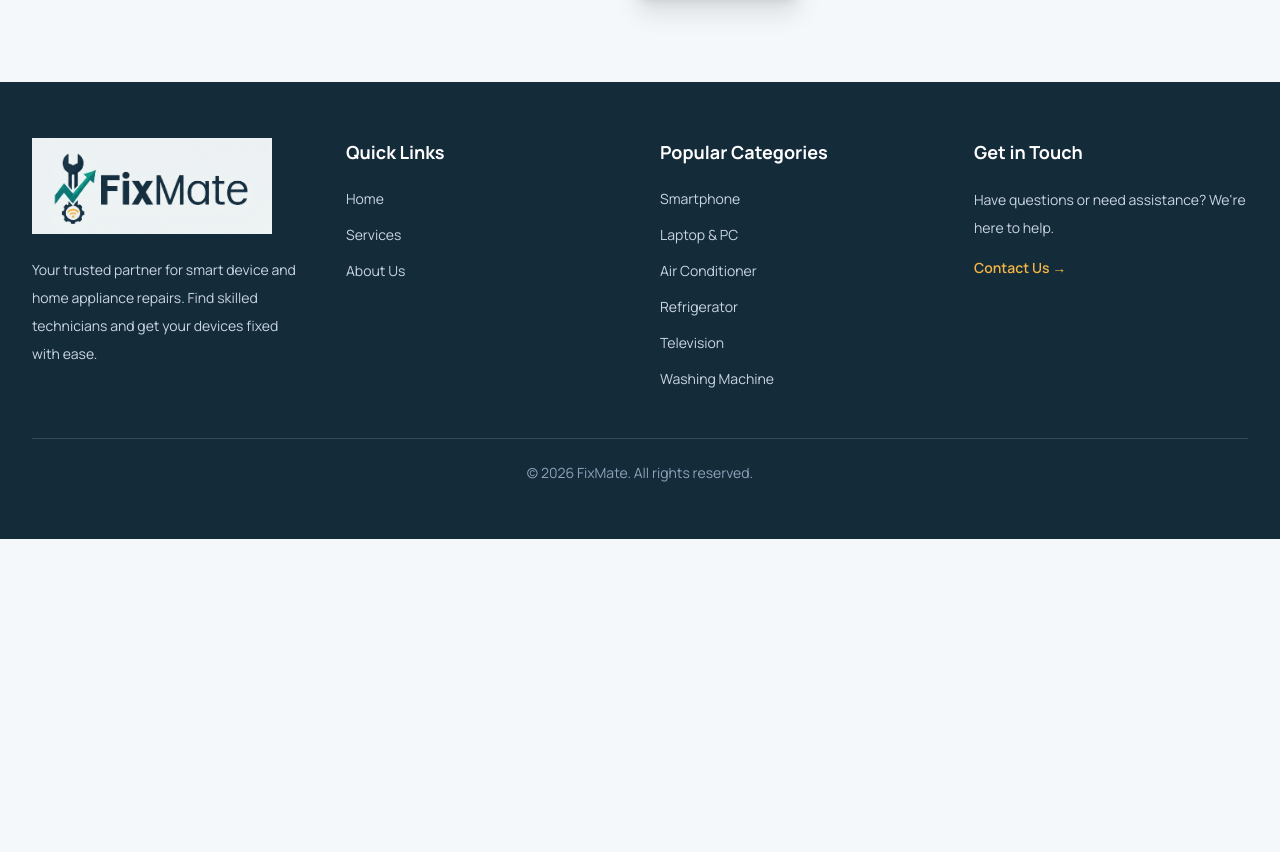
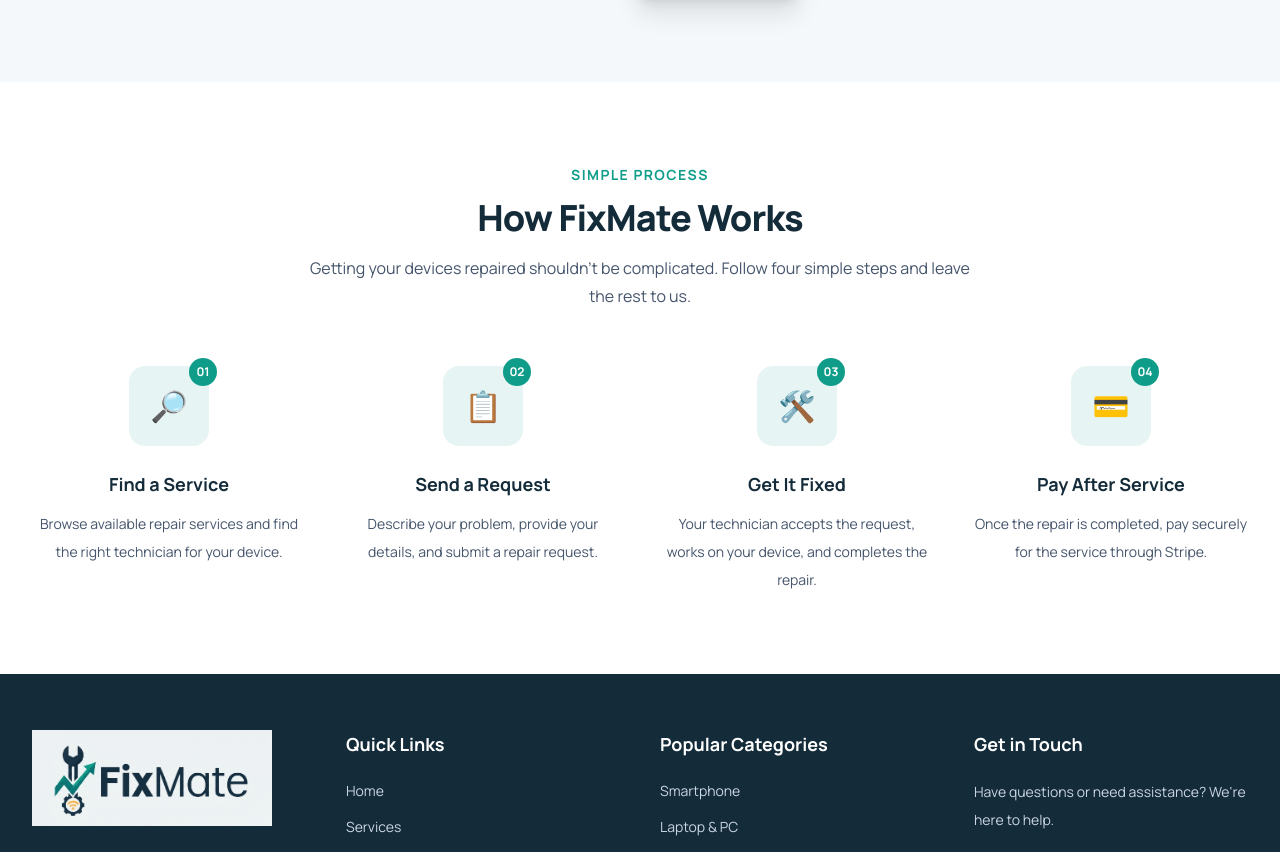
Before and after one commit to Aabidh351/fixmate, a Next.js app: page / in a window 1280 px wide. Shown: the part 698-1550 px from the top of the page. Before the commit the page ends 1237 px from the top, so only its background shows below. Built offline with nearby package versions, Linux system fonts and the light colour scheme.

Commit message:
Added HowItWorks Section

```diff
--- a/app/page.tsx
+++ b/app/page.tsx
@@ -1,10 +1,12 @@
 import Hero from "@/components/home/Hero";
+import HowItWorks from "@/components/home/HowItWorks";
 
 
 export default function Home() {
   return (
     <div>
       <Hero/>
+      <HowItWorks/>
     </div>
   );
 }
--- /dev/null
+++ b/components/home/HowItWorks.tsx
@@ -0,0 +1,75 @@
+
+const steps = [
+  {
+    number: "01",
+    icon: "🔎",
+    title: "Find a Service",
+    description:
+      "Browse available repair services and find the right technician for your device.",
+  },
+  {
+    number: "02",
+    icon: "📋",
+    title: "Send a Request",
+    description:
+      "Describe your problem, provide your details, and submit a repair request.",
+  },
+  {
+    number: "03",
+    icon: "🛠️",
+    title: "Get It Fixed",
+    description:
+      "Your technician accepts the request, works on your device, and completes the repair.",
+  },
+  {
+    number: "04",
+    icon: "💳",
+    title: "Pay After Service",
+    description:
+      "Once the repair is completed, pay securely for the service through Stripe.",
+  },
+];
+
+export default function HowItWorks() {
+  return (
+    <section className="bg-white py-20">
+      <div className="mx-auto max-w-7xl px-4 sm:px-6 lg:px-8">
+        <div className="mx-auto max-w-2xl text-center">
+          <span className="text-sm font-bold uppercase tracking-widest text-primary">
+            Simple Process
+          </span>
+
+          <h2 className="mt-3 text-3xl font-extrabold tracking-tight text-secondary sm:text-4xl">
+            How FixMate Works
+          </h2>
+
+          <p className="mt-4 leading-7 text-slate-600">
+            Getting your devices repaired shouldn&apos;t be complicated.
+            Follow four simple steps and leave the rest to us.
+          </p>
+        </div>
+
+        <div className="mt-14 grid gap-10 sm:grid-cols-2 lg:grid-cols-4">
+          {steps.map((step) => (
+            <div key={step.number} className="relative text-center">
+              <div className="relative mx-auto flex size-20 items-center justify-center rounded-2xl bg-primary/10 text-3xl">
+                {step.icon}
+                <span className="absolute -right-2 -top-2 flex size-7 items-center justify-center rounded-full bg-primary text-xs font-bold text-white">
+                  {step.number}
+                </span>
+              </div>
+
+              <h3 className="mt-6 text-lg font-bold text-secondary">
+                {step.title}
+              </h3>
+
+              <p className="mt-3 text-sm leading-7 text-slate-600">
+                {step.description}
+              </p>
+            </div>
+          ))}
+        </div>
+      </div>
+    </section>
+  );
+}
```
Also changed, not shown: 1 other file (tests, documents, lock files or other folders).
